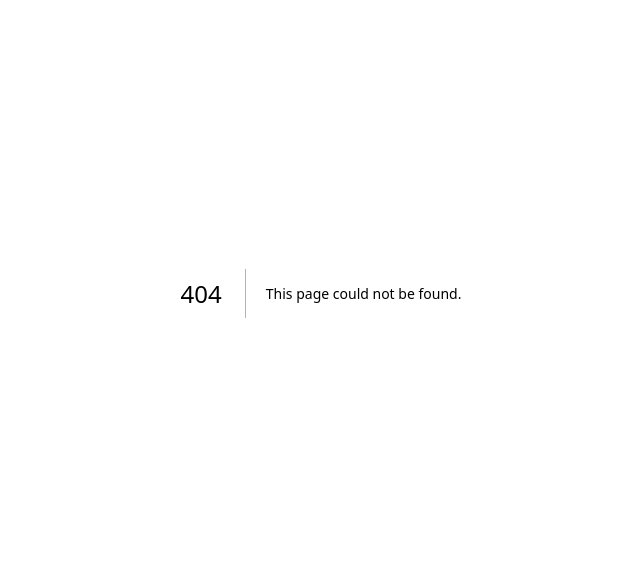
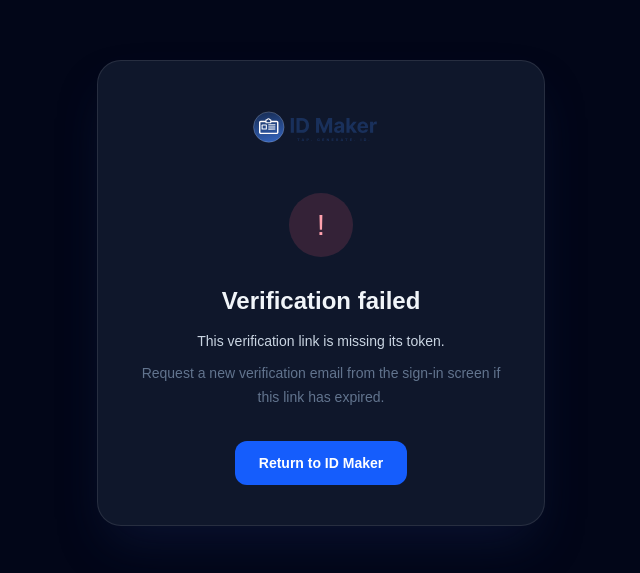
Before and after one commit to Jifflis/id-maker-landing-page, a Next.js app: page /verify-email in a window 1280 px wide. Before the commit this address had no page. Shown: the part 107-680 px from the top of the page, without its empty margins (319-959 px from the left). Built offline with nearby package versions, Linux system fonts and the light colour scheme; no server answers.

Commit message:
feat: Update verificaiton process

```diff
--- a/next.config.ts
+++ b/next.config.ts
@@ -4,6 +4,24 @@ const nextConfig: NextConfig = {
    eslint: {
     ignoreDuringBuilds: true,
   },
+  async headers() {
+    return [
+      {
+        source: "/.well-known/assetlinks.json",
+        headers: [
+          { key: "Content-Type", value: "application/json" },
+          { key: "Cache-Control", value: "public, max-age=3600" },
+        ],
+      },
+      {
+        source: "/.well-known/apple-app-site-association",
+        headers: [
+          { key: "Content-Type", value: "application/json" },
+          { key: "Cache-Control", value: "public, max-age=3600" },
+        ],
+      },
+    ];
+  },
 };
 
 export default nextConfig;
--- a/src/app/layout.tsx
+++ b/src/app/layout.tsx
@@ -14,8 +14,8 @@ const geistMono = Geist_Mono({
 });
 
 export const metadata: Metadata = {
-  title: "Create Next App",
-  description: "Generated by create next app",
+  title: "ID Maker",
+  description: "Create professional ID cards quickly and easily.",
 };
 
 export default function RootLayout({
--- /dev/null
+++ b/src/app/verify-email/page.tsx
@@ -0,0 +1,40 @@
+import type { Metadata } from "next";
+import Image from "next/image";
+import Link from "next/link";
+
+import { VerifyEmail } from "./verify-email";
+
+export const metadata: Metadata = {
+  title: "Verify your email | ID Maker",
+  description: "Verify the email address associated with your ID Maker account.",
+};
+
+type VerifyEmailPageProps = {
+  searchParams: Promise<{ token?: string | string[] }>;
+};
+
+export default async function VerifyEmailPage({
+  searchParams,
+}: VerifyEmailPageProps) {
+  const params = await searchParams;
+  const token = Array.isArray(params.token) ? params.token[0] : params.token;
+
+  return (
+    <main className="flex min-h-screen items-center justify-center bg-slate-950 px-5 py-12 text-slate-100">
+      <section className="w-full max-w-md rounded-3xl border border-white/10 bg-slate-900 p-8 shadow-2xl shadow-blue-950/40 sm:p-10">
+        <Link href="/" aria-label="Return to ID Maker home">
+          <Image
+            src="/logo_with_name.svg"
+            alt="ID Maker"
+            width={190}
+            height={64}
+            priority
+            className="mx-auto h-auto"
+          />
+        </Link>
+
+        <VerifyEmail token={token ?? ""} />
+      </section>
+    </main>
+  );
+}
--- /dev/null
+++ b/src/app/verify-email/verify-email.tsx
@@ -0,0 +1,115 @@
+"use client";
+
+import Link from "next/link";
+import { useEffect, useRef, useState } from "react";
+
+type VerificationState =
+  | { status: "loading" }
+  | { status: "success"; message: string }
+  | { status: "error"; message: string };
+
+type VerifyEmailProps = {
+  token: string;
+};
+
+const apiBaseUrl = (
+  process.env.NEXT_PUBLIC_API_BASE_URL ?? "https://api.id-makers.com"
+).replace(/\/$/, "");
+
+export function VerifyEmail({ token }: VerifyEmailProps) {
+  const requestStarted = useRef(false);
+  const [state, setState] = useState<VerificationState>({ status: "loading" });
+
+  useEffect(() => {
+    if (requestStarted.current) return;
+    requestStarted.current = true;
+
+    if (!token.trim()) {
+      setState({
+        status: "error",
+        message: "This verification link is missing its token.",
+      });
+      return;
+    }
+
+    async function verify() {
+      try {
+        const response = await fetch(`${apiBaseUrl}/api/auth/email/verify`, {
+          method: "POST",
+          headers: { "Content-Type": "application/json" },
+          body: JSON.stringify({ token }),
+        });
+        const data = (await response.json().catch(() => ({}))) as {
+          message?: string;
+          error?: string;
+        };
+
+        if (!response.ok) {
+          throw new Error(
+            data.message ??
+              data.error ??
+              "This verification link is invalid or has expired.",
+          );
+        }
+
+        setState({
+          status: "success",
+          message: data.message ?? "Your email has been verified.",
+        });
+      } catch (error) {
+        setState({
+          status: "error",
+          message:
+            error instanceof Error
+              ? error.message.replaceAll("_", " ")
+              : "We could not verify your email. Please try again.",
+        });
+      }
+    }
+
+    void verify();
+  }, [token]);
+
+  if (state.status === "loading") {
+    return (
+      <div className="mt-10 text-center" aria-live="polite">
+        <span className="mx-auto block h-12 w-12 animate-spin rounded-full border-4 border-blue-400/25 border-t-blue-400" />
+        <h1 className="mt-7 text-2xl font-bold">Verifying your email</h1>
+        <p className="mt-3 text-sm leading-6 text-slate-400">
+          Please keep this page open for a moment.
+        </p>
+      </div>
+    );
+  }
+
+  const success = state.status === "success";
+  return (
+    <div className="mt-10 text-center" aria-live="polite">
+      <div
+        className={`mx-auto flex h-16 w-16 items-center justify-center rounded-full ${
+          success
+            ? "bg-emerald-400/15 text-emerald-300"
+            : "bg-rose-400/15 text-rose-300"
+        }`}
+        aria-hidden="true"
+      >
+        <span className="text-3xl">{success ? "✓" : "!"}</span>
+      </div>
+      <h1 className="mt-7 text-2xl font-bold">
+        {success ? "Email verified" : "Verification failed"}
+      </h1>
+      <p className="mt-3 text-sm leading-6 text-slate-300">{state.message}</p>
+      <p className="mt-2 text-sm leading-6 text-slate-500">
+        {success
+          ? "You can close this page and sign in to ID Maker."
+          : "Request a new verification email from the sign-in screen if this link has expired."}
+      </p>
+      <Link
+        href="/"
+        className="mt-8 inline-flex min-h-11 items-center justify-center rounded-xl bg-blue-600 px-6 py-3 text-sm font-semibold text-white transition hover:bg-blue-500 focus:outline-none focus:ring-2 focus:ring-blue-300"
+      >
+        Return to ID Maker
+      </Link>
+    </div>
+  );
+}
```
Also changed, not shown: public/.well-known/assetlinks.json (added), 2 other files (tests, documents, lock files or other folders).
